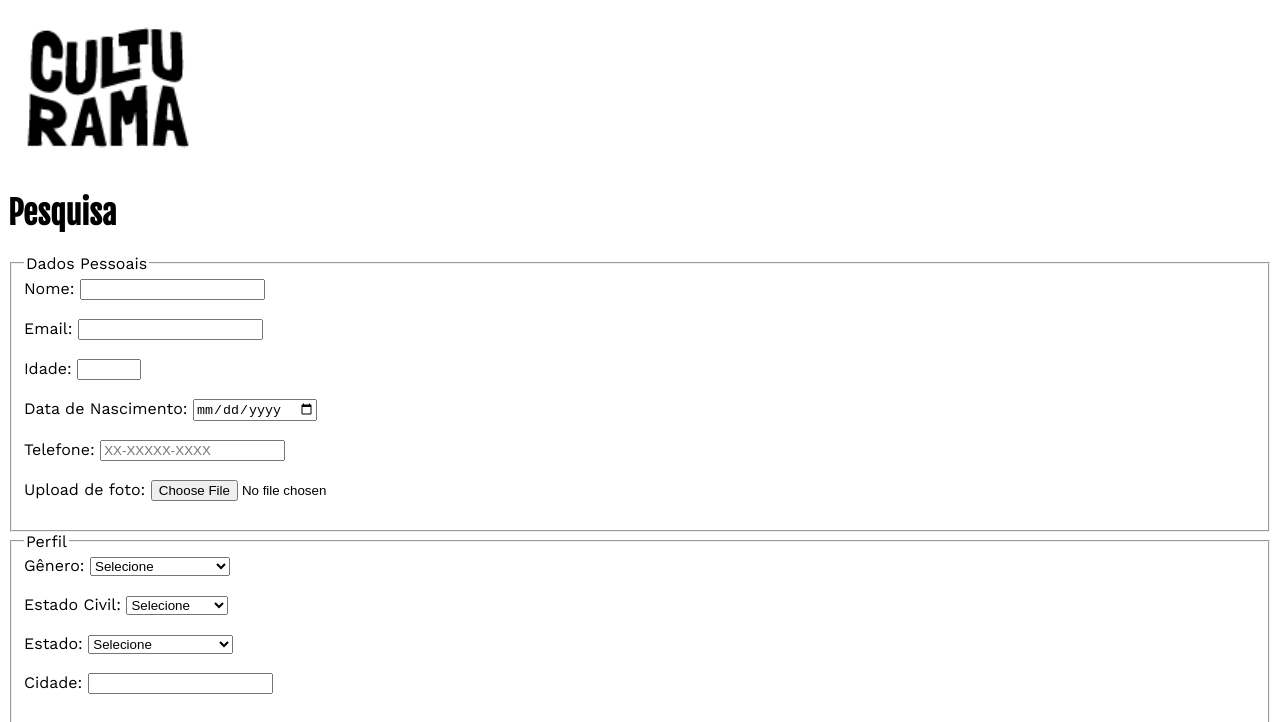
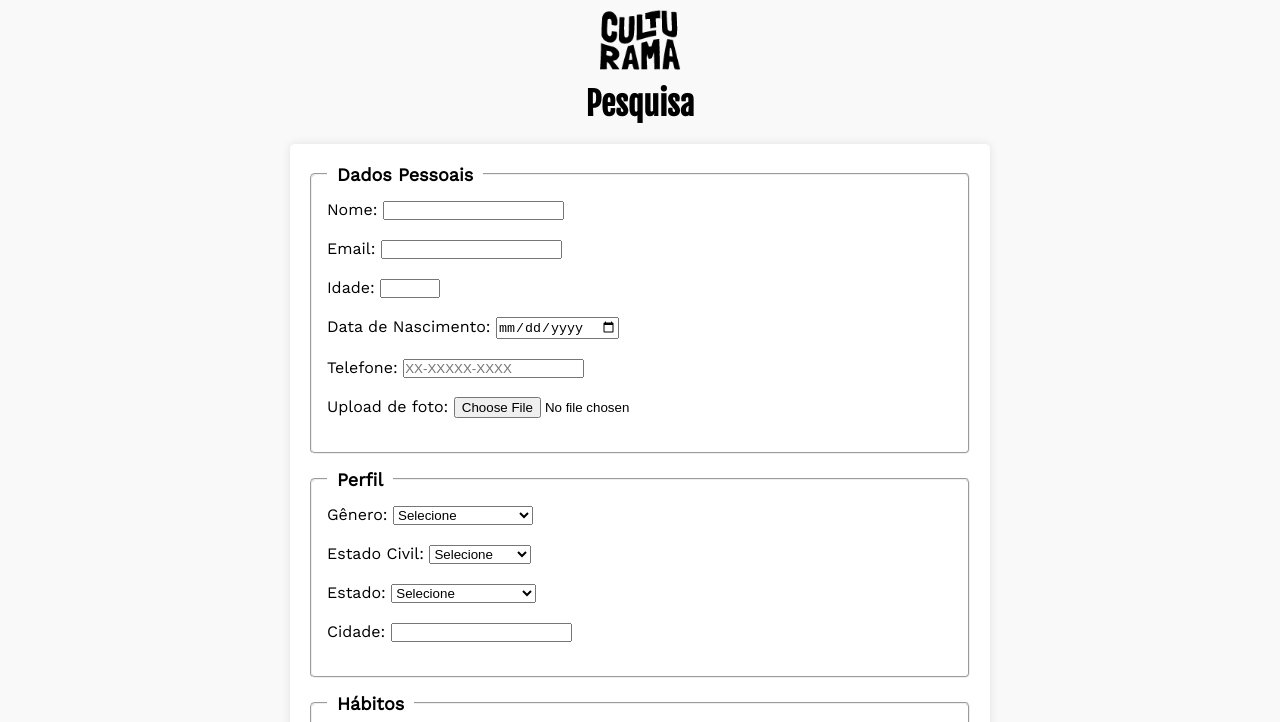
Before and after one commit to kark2223/Pesquisa-modelo, a plain HTML site: page Pesquisa-modelo/index.html in a window 1280 px wide. Shown: the top 722 px of the page. Drawn offline with nearby package versions, Linux system fonts and the light colour scheme.

Commit message:
adiciona mais estilos

```diff
--- a/Pesquisa-modelo/css/style.css
+++ b/Pesquisa-modelo/css/style.css
@@ -1,6 +1,50 @@
+*{
+    margin: 0;
+    padding: 0;
+    box-sizing: border-box;
+}
+
+
 body{
+    background-color: #f9f9f9;
     font-family: 'Work Sans', sans-serif;
 }
+
+main{
+    width: 100%;
+    max-width: 700px;
+    margin: 0 auto;
+}
+
+header{
+    text-align: center;
+    margin-bottom: 20px;
+}
+
 h1{
     font-family: 'Fjalla One', sans-serif;
 }
+
+form{
+    background-color: #fff;
+    padding: 20px;
+    border-radius: 5px;
+    box-shadow: 0 0 10px rgba(0, 0, 0, 0.1);
+}
+
+fieldset{
+    padding: 15px;
+    border-width: 1px solid #ccc;
+    border-radius: 5px;
+    margin-bottom: 15px;
+}
+
+legend{
+    font-weight: bold;
+    font-size: 18px;
+    padding: 0 10px;
+}
+
+img{
+    width: 100px;
+}
--- a/Pesquisa-modelo/index.html
+++ b/Pesquisa-modelo/index.html
@@ -11,6 +11,7 @@
     <title>Pesquisa Culturama</title>
 </head>
 <body>
+    <main>
    <header>
         <img src="img/logo-culturama.png" alt="Logo Culturama" width="200">
         <h1>Pesquisa</h1>
@@ -149,5 +150,6 @@
 <input type="reset" value="Limpar">
         </form>
     </section>
+</main>
 </body>
 </html>
```
